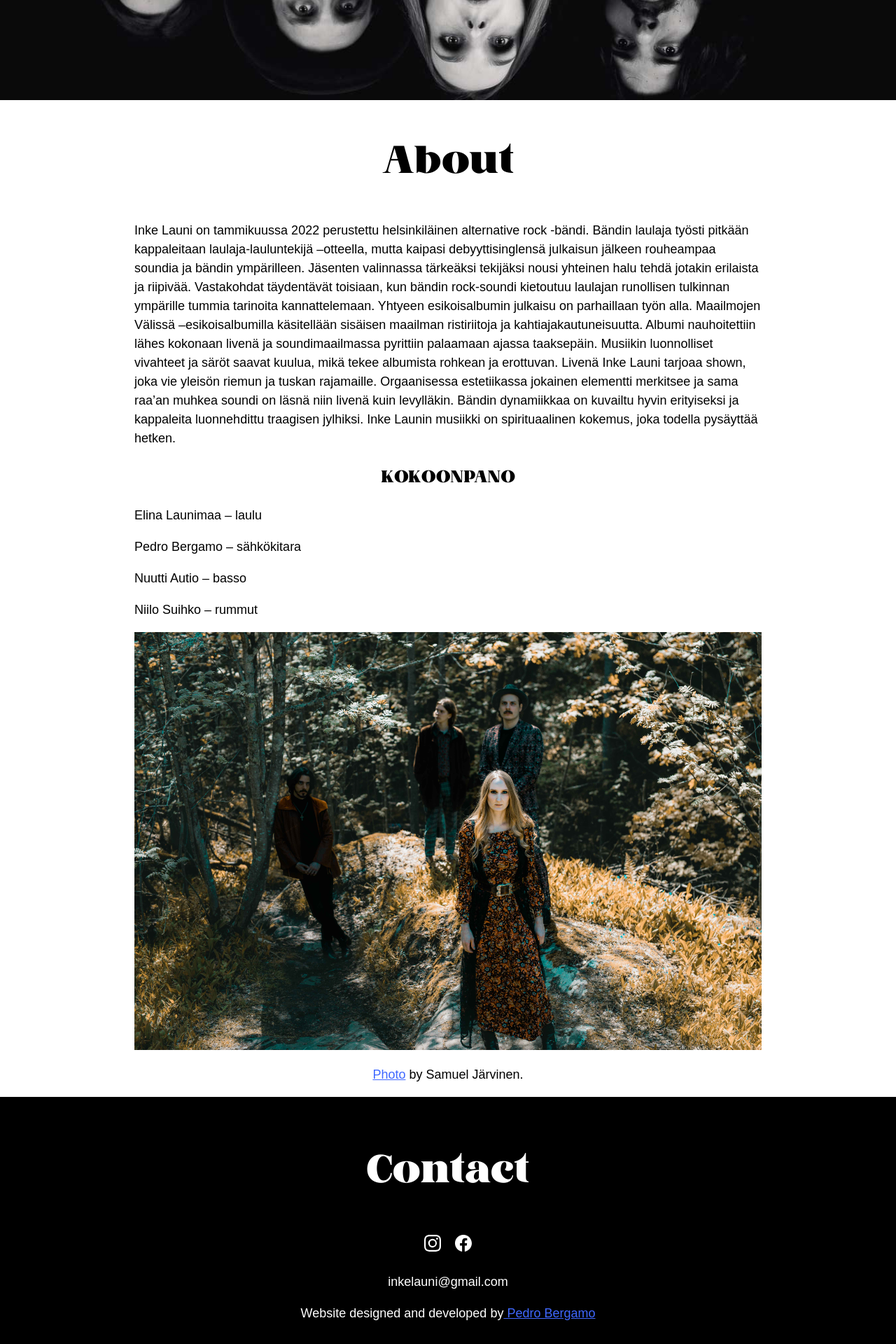
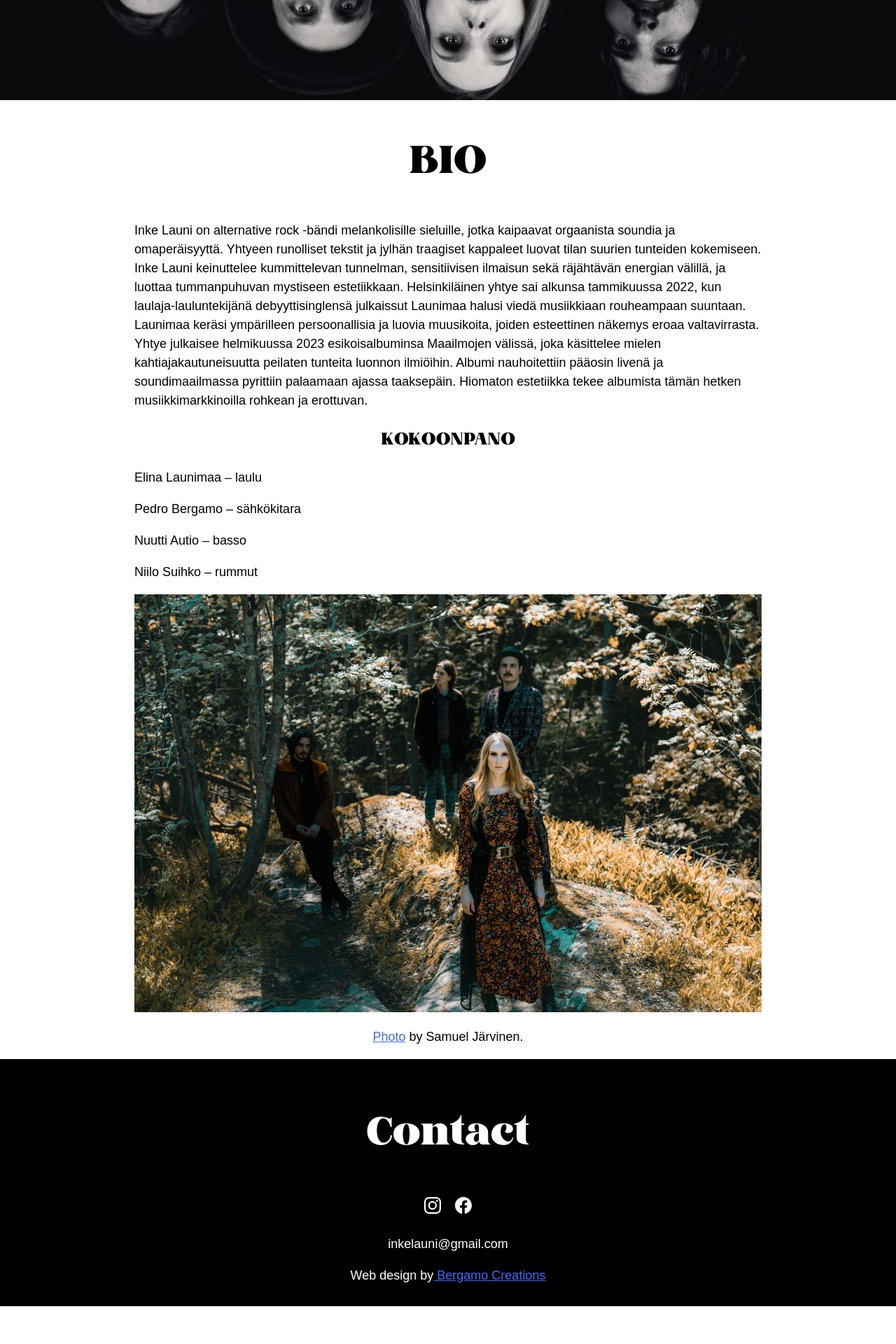
Before and after one commit to PedroBergamo/inkelauni, a React (Create React App) app: page / in a window 1280 px wide. Shown: the part 1719-3639 px from the top of the page at 70% size. After the commit the page ends 3585 px from the top, so only its background shows below. Built offline with nearby package versions, Linux system fonts and the light colour scheme.

Commit message:
Updated info

```diff
--- a/src/App.js
+++ b/src/App.js
@@ -17,12 +17,10 @@ function App() {
         <img width="100%" src={inke1} alt='inke1'/>
       </header>
       <div className='about'>
-        <h1>About</h1>
+        <h1>BIO</h1>
         <p>
-        Inke Launi on tammikuussa 2022 perustettu helsinkiläinen alternative rock -bändi. Bändin laulaja työsti pitkään kappaleitaan laulaja-lauluntekijä –otteella, mutta kaipasi debyyttisinglensä julkaisun jälkeen rouheampaa soundia ja bändin ympärilleen. Jäsenten valinnassa tärkeäksi tekijäksi nousi yhteinen halu tehdä jotakin erilaista ja riipivää. Vastakohdat täydentävät toisiaan, kun bändin rock-soundi kietoutuu laulajan runollisen tulkinnan ympärille tummia tarinoita kannattelemaan.
-        Yhtyeen esikoisalbumin julkaisu on parhaillaan työn alla. Maailmojen Välissä –esikoisalbumilla käsitellään sisäisen maailman ristiriitoja ja kahtiajakautuneisuutta. Albumi nauhoitettiin lähes kokonaan livenä ja soundimaailmassa pyrittiin palaamaan ajassa taaksepäin. Musiikin luonnolliset vivahteet ja säröt saavat kuulua, mikä tekee albumista rohkean ja erottuvan.
-        Livenä Inke Launi tarjoaa shown, joka vie yleisön riemun ja tuskan rajamaille. Orgaanisessa estetiikassa jokainen elementti merkitsee ja sama raa’an muhkea soundi on läsnä niin livenä kuin levylläkin. Bändin dynamiikkaa on kuvailtu hyvin erityiseksi ja kappaleita luonnehdittu traagisen jylhiksi. Inke Launin musiikki on spirituaalinen kokemus, joka todella pysäyttää hetken.
-        </p>
+        Inke Launi on alternative rock -bändi melankolisille sieluille, jotka kaipaavat orgaanista soundia ja omaperäisyyttä. Yhtyeen runolliset tekstit ja jylhän traagiset kappaleet luovat tilan suurien tunteiden kokemiseen. Inke Launi keinuttelee kummittelevan tunnelman, sensitiivisen ilmaisun sekä räjähtävän energian välillä, ja luottaa tummanpuhuvan mystiseen estetiikkaan.
+Helsinkiläinen yhtye sai alkunsa tammikuussa 2022, kun laulaja-lauluntekijänä debyyttisinglensä julkaissut Launimaa halusi viedä musiikkiaan rouheampaan suuntaan. Launimaa keräsi ympärilleen persoonallisia ja luovia muusikoita, joiden esteettinen näkemys eroaa valtavirrasta. Yhtye julkaisee helmikuussa 2023 esikoisalbuminsa Maailmojen välissä, joka käsittelee mielen kahtiajakautuneisuutta peilaten tunteita luonnon ilmiöihin. Albumi nauhoitettiin pääosin livenä ja soundimaailmassa pyrittiin palaamaan ajassa taaksepäin. Hiomaton estetiikka tekee albumista tämän hetken musiikkimarkkinoilla rohkean ja erottuvan.</p>
         <h2>
         KOKOONPANO
         </h2>
@@ -48,10 +46,10 @@ function App() {
         <h1>Contact</h1>
         <Social/>
         <p>inkelauni@gmail.com</p>
-
-          <p>Website designed and developed by
+        <p>Web design by
           <a className="link" href={pedroSite}
-            target="_blank" rel="noreferrer"> Pedro Bergamo</a>    </p>
+            target="_blank" rel="noreferrer"> Bergamo Creations</a>
+        </p>
       </div>
 
     </div>
```
